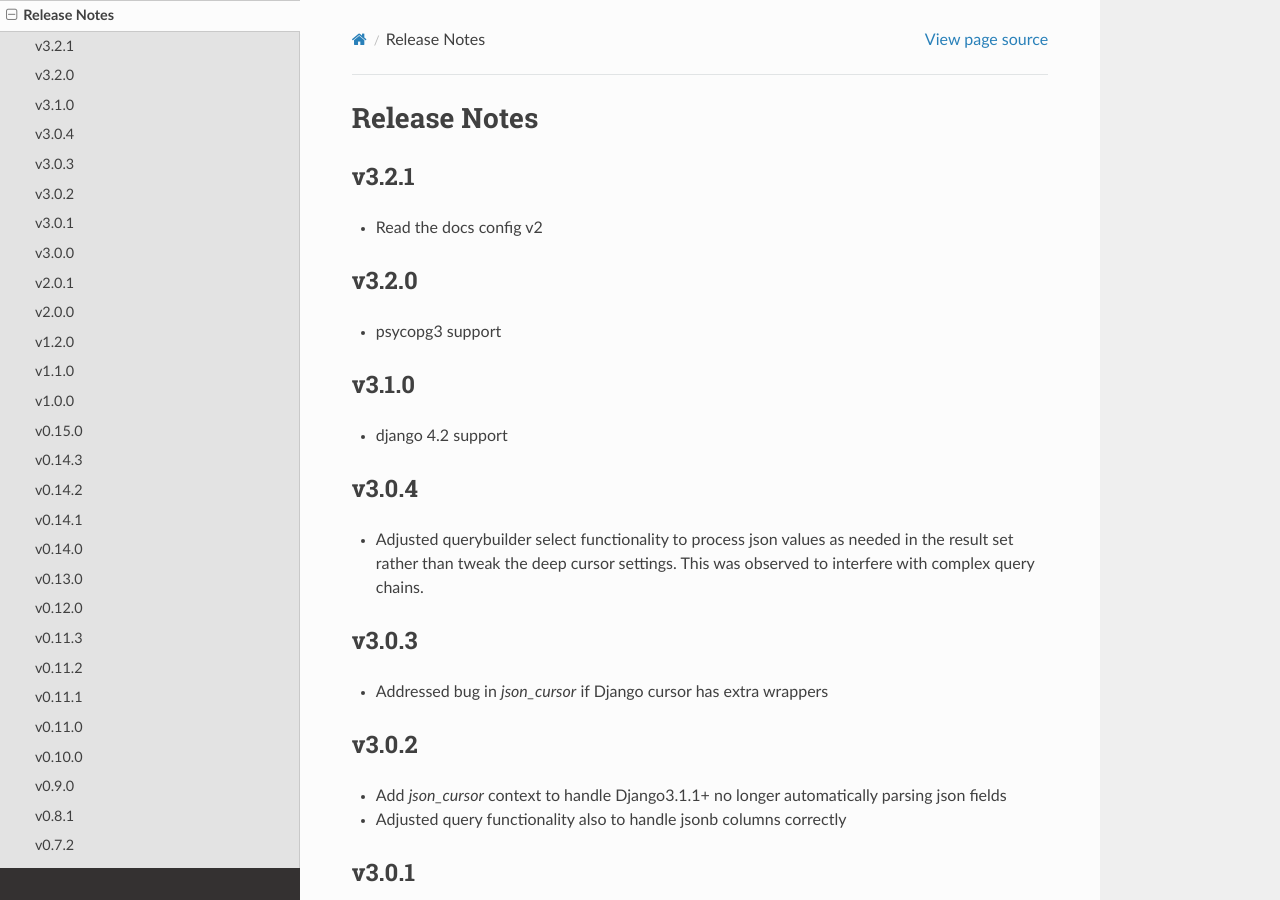
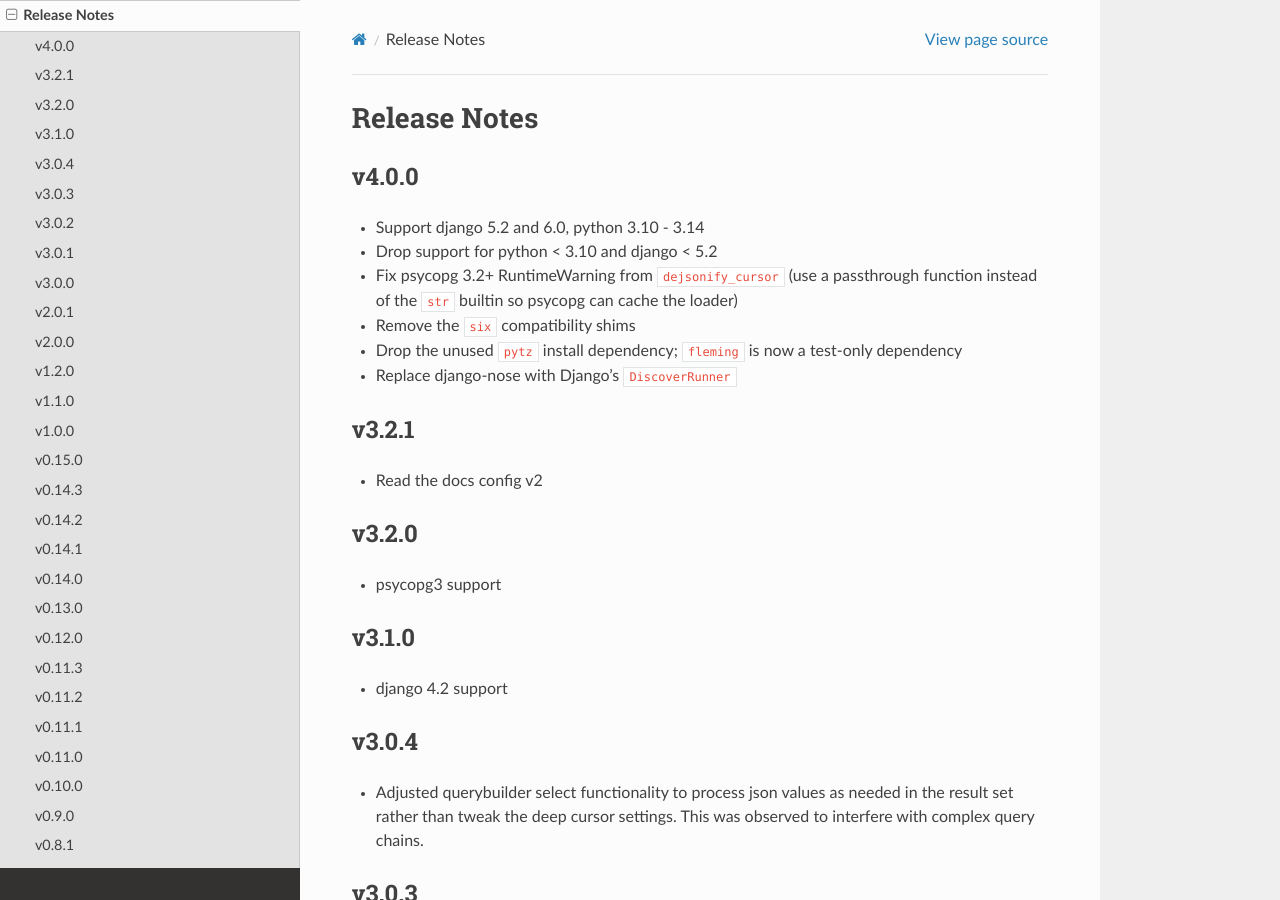
Before and after one commit to ambitioninc/django-query-builder, a Sphinx documentation site: the page built from docs/release_notes.rst, in a window 1280 px wide and 900 px high. Built offline with Sphinx 7.4.7 and the Read the Docs theme 3.1.0, drawn with Linux system fonts in a browser that asks for light colours.

Commit message:
Bump version to 4.0.0 and add release notes
Dropping python and django versions is a major bump by this repo's own
precedent (3.0.0 dropped python 3.6).

Co-Authored-By: Claude Fable 5 <noreply@anthropic.com>

```diff
--- a/docs/release_notes.rst
+++ b/docs/release_notes.rst
@@ -1,5 +1,16 @@
 Release Notes
 =============
+
+v4.0.0
+------
+* Support django 5.2 and 6.0, python 3.10 - 3.14
+* Drop support for python < 3.10 and django < 5.2
+* Fix psycopg 3.2+ RuntimeWarning from ``dejsonify_cursor`` (use a passthrough
+  function instead of the ``str`` builtin so psycopg can cache the loader)
+* Remove the ``six`` compatibility shims
+* Drop the unused ``pytz`` install dependency; ``fleming`` is now a test-only
+  dependency
+* Replace django-nose with Django's ``DiscoverRunner``
 
 v3.2.1
 ------
--- a/querybuilder/version.py
+++ b/querybuilder/version.py
@@ -1 +1 @@
-__version__ = '3.2.1'
+__version__ = '4.0.0'
```
